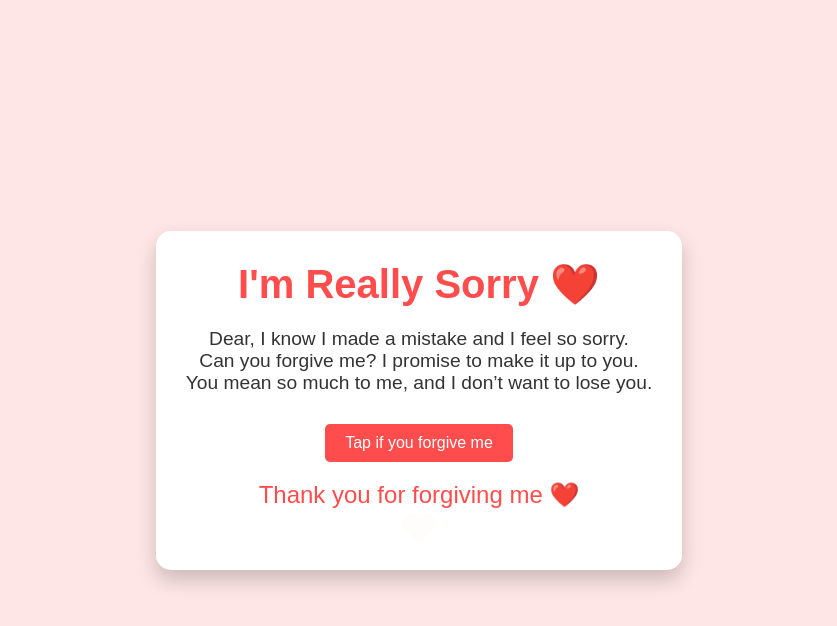
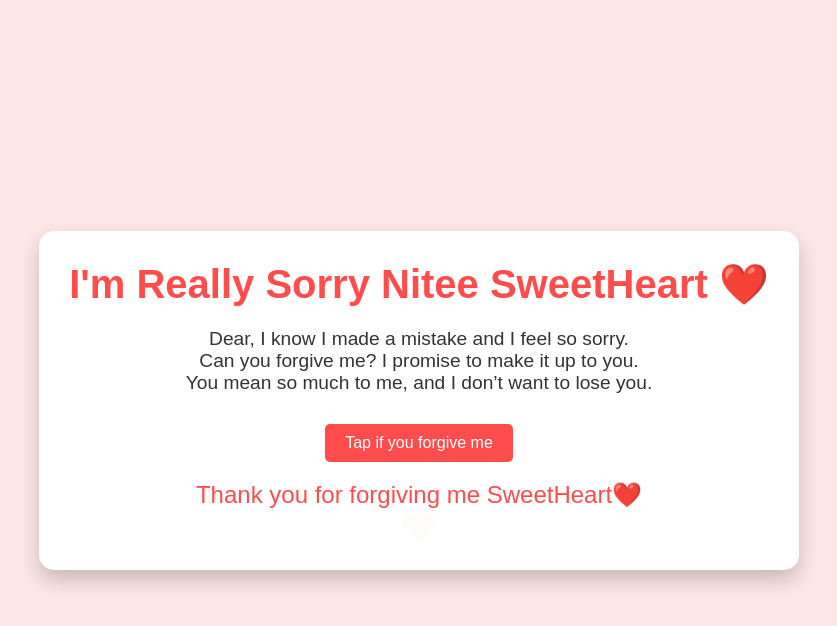
Before and after one commit to 2472002jatin/nitee, a plain HTML site: page index.html in a window 1280 px wide. Both pictures are taken after a click on the button "Tap if you forgive me". Shown: the whole page, without its empty margins (221-1058 px from the left). Drawn offline with Linux system fonts and the light colour scheme.

Commit message:
Update index.html

```diff
--- a/index.html
+++ b/index.html
@@ -8,7 +8,7 @@
   </head>
   <body>
     <div class="container">
-      <h1>I'm Really Sorry ❤️</h1>
+      <h1>I'm Really Sorry Nitee SweetHeart ❤️</h1>
       <p>
         Dear, I know I made a mistake and I feel so sorry. <br />
         Can you forgive me? I promise to make it up to you.<br />
@@ -16,7 +16,7 @@
       </p>
       <button onclick="showHeart()">Tap if you forgive me</button>
       <div id="heart-container" class="hidden">
-        <p>Thank you for forgiving me ❤️</p>
+        <p>Thank you for forgiving me SweetHeart❤️</p>
         <div class="hearts">
           <!-- Animated hearts -->
           <div class="heart"></div>
```
